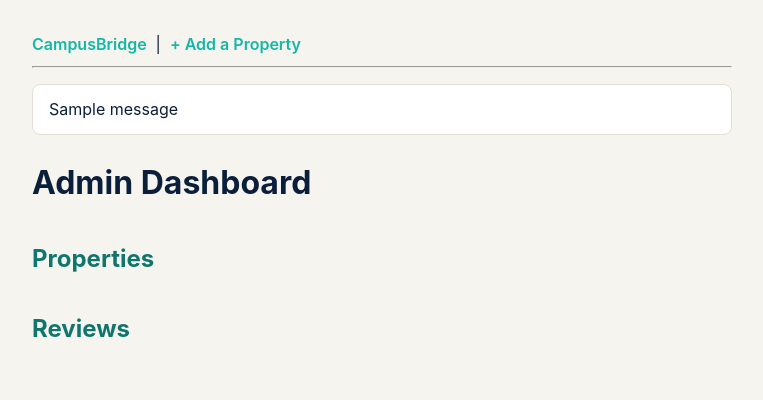
After one commit to Yaash17/campusbridge, a Flask app: page /admin/dashboard in a window 1280 px wide. The commit adds this page. Shown: the top 400 px of the page, without its empty margins (258-1021 px from the left). Run offline with Flask 3, Linux system fonts and the light colour scheme; the visitor is signed in with stand-in values (Sample User, id 1); one stand-in notice (Sample message) is shown; data that the repository does not hold is empty.

Commit message:
Add property creation, input validation, admin dashboard, and UI polish

```diff
--- a/app.py
+++ b/app.py
@@ -1,13 +1,21 @@
-from flask import Flask, render_template, request, redirect, url_for
+from flask import Flask, render_template, request, redirect, url_for, session, flash
 import sqlite3
 
 app = Flask(__name__)
+app.secret_key = "test"
+ADMIN_PASSWORD = "test"
 
 @app.route("/")
 def home():
     connection = sqlite3.connect("campusbridge.db")
     cursor = connection.cursor()
-    cursor.execute("SELECT * FROM properties")
+    cursor.execute("""
+        SELECT properties.id, properties.name, properties.area, properties.university,
+               AVG(reviews.rating), COUNT(reviews.id)
+        FROM properties
+        LEFT JOIN reviews ON reviews.property_id = properties.id
+        GROUP BY properties.id
+    """)
     properties = cursor.fetchall()
     connection.close()
     return render_template("index.html", properties=properties)
@@ -28,6 +36,30 @@ def add_review(property_id):
     rating = request.form["rating"]
     review_text = request.form["review_text"]
 
+    try:
+        rating = int(rating)
+    except ValueError:
+        return "Invalid rating — please enter a whole number.", 400
+
+    if rating < 1 or rating > 5:
+        return "Rating must be between 1 and 5.", 400
+
+    if not review_text.strip():
+        return "Review text can't be empty.", 400
+
+    connection = sqlite3.connect("campusbridge.db")
+    cursor = connection.cursor()
+    cursor.execute(
+        "INSERT INTO reviews (property_id, rating, review_text) VALUES (?, ?, ?)",
+        (property_id, rating, review_text)
+    )
+    connection.commit()
+    connection.close()
+
+    flash("Review submitted!")
+
+    return redirect(url_for("property_detail", property_id=property_id))
+
     connection = sqlite3.connect("campusbridge.db")
     cursor = connection.cursor()
     cursor.execute(
@@ -39,5 +71,85 @@ def add_review(property_id):
 
     return redirect(url_for("property_detail", property_id=property_id))
 
+@app.route("/add-property", methods=["GET", "POST"])
+def add_property():
+    if request.method == "POST":
+        name = request.form["name"]
+        area = request.form["area"]
+        university = request.form["university"]
+
+        if not name.strip():
+            return "Property name can't be empty.", 400
+
+        connection = sqlite3.connect("campusbridge.db")
+        cursor = connection.cursor()
+        cursor.execute(
+            "INSERT INTO properties (name, area, university) VALUES (?, ?, ?)",
+            (name, area, university)
+        )
+        connection.commit()
+        connection.close()
+
+        flash("Property added!")
+
+        return redirect(url_for("home"))
+
+    return render_template("add_property.html")
+
+@app.route("/admin/login", methods=["GET", "POST"])
+def admin_login():
+    if request.method == "POST":
+        password = request.form["password"]
+        if password == ADMIN_PASSWORD:
+            session["is_admin"] = True
+            return redirect(url_for("admin_dashboard"))
+        else:
+            return "Incorrect password.", 401
+
+    return render_template("admin_login.html")
+
+@app.route("/admin/dashboard")
+def admin_dashboard():
+    if not session.get("is_admin"):
+        return redirect(url_for("admin_login"))
+
+    connection = sqlite3.connect("campusbridge.db")
+    cursor = connection.cursor()
+    cursor.execute("SELECT * FROM properties")
+    properties = cursor.fetchall()
+    cursor.execute("SELECT * FROM reviews")
+    reviews = cursor.fetchall()
+    connection.close()
+
+    return render_template("admin_dashboard.html", properties=properties, reviews=reviews)
+
+@app.route("/admin/delete-property/<int:property_id>", methods=["POST"])
+def delete_property(property_id):
+    if not session.get("is_admin"):
+        return redirect(url_for("admin_login"))
+
+    connection = sqlite3.connect("campusbridge.db")
+    cursor = connection.cursor()
+    cursor.execute("DELETE FROM reviews WHERE property_id = ?", (property_id,))
+    cursor.execute("DELETE FROM properties WHERE id = ?", (property_id,))
+    connection.commit()
+    connection.close()
+
+    return redirect(url_for("admin_dashboard"))
+
+
+@app.route("/admin/delete-review/<int:review_id>", methods=["POST"])
+def delete_review(review_id):
+    if not session.get("is_admin"):
+        return redirect(url_for("admin_login"))
+
+    connection = sqlite3.connect("campusbridge.db")
+    cursor = connection.cursor()
+    cursor.execute("DELETE FROM reviews WHERE id = ?", (review_id,))
+    connection.commit()
+    connection.close()
+
+    return redirect(url_for("admin_dashboard"))
+
 if __name__ == "__main__":
     app.run(debug=True)
--- /dev/null
+++ b/templates/admin_dashboard.html
@@ -0,0 +1,29 @@
+{% extends "base.html" %}
+
+{% block content %}
+    <h1>Admin Dashboard</h1>
+
+    <h2>Properties</h2>
+    <ul>
+    {% for property in properties %}
+        <li>
+            #{{ property[0] }} — {{ property[1] }}
+            <form method="POST" action="/admin/delete-property/{{ property[0] }}" style="display:inline">
+                <button type="submit">Delete</button>
+            </form>
+        </li>
+    {% endfor %}
+    </ul>
+
+    <h2>Reviews</h2>
+    <ul>
+    {% for review in reviews %}
+        <li>
+            #{{ review[0] }} (property #{{ review[1] }}) — {{ review[2] }}/5 — {{ review[3] }}
+            <form method="POST" action="/admin/delete-review/{{ review[0] }}" style="display:inline">
+                <button type="submit">Delete</button>
+            </form>
+        </li>
+    {% endfor %}
+    </ul>
+{% endblock %}
--- /dev/null
+++ b/templates/base.html
@@ -0,0 +1,28 @@
+<!DOCTYPE html>
+<html lang="en">
+<head>
+    <meta charset="UTF-8">
+    <meta name="viewport" content="width=device-width, initial-scale=1.0">
+    <title>{% block title %}CampusBridge{% endblock %}</title>
+    <link rel="stylesheet" href="{{ url_for('static', filename='style.css') }}">
+</head>
+<body>
+    <nav>
+        <a href="/">CampusBridge</a>
+        &nbsp;|&nbsp;
+        <a href="/add-property">+ Add a Property</a>
+    </nav>
+    <hr>
+        {% with messages = get_flashed_messages() %}
+        {% if messages %}
+            <ul>
+            {% for message in messages %}
+                <li>{{ message }}</li>
+            {% endfor %}
+            </ul>
+        {% endif %}
+    {% endwith %}
+
+    {% block content %}{% endblock %}
+</body>
+</html>
```
Also changed, not shown: templates/add_property.html (added, +20 -0 lines), templates/admin_login.html (added, +10 -0 lines), templates/index.html (+10 -13 lines), templates/property.html (+9 -16 lines).
